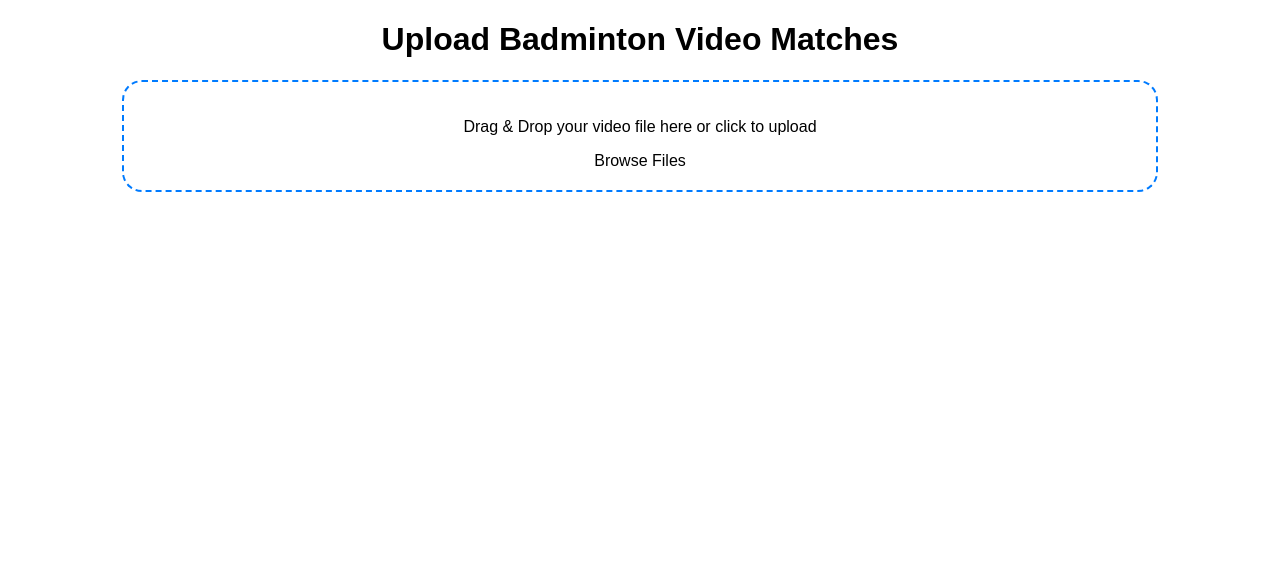
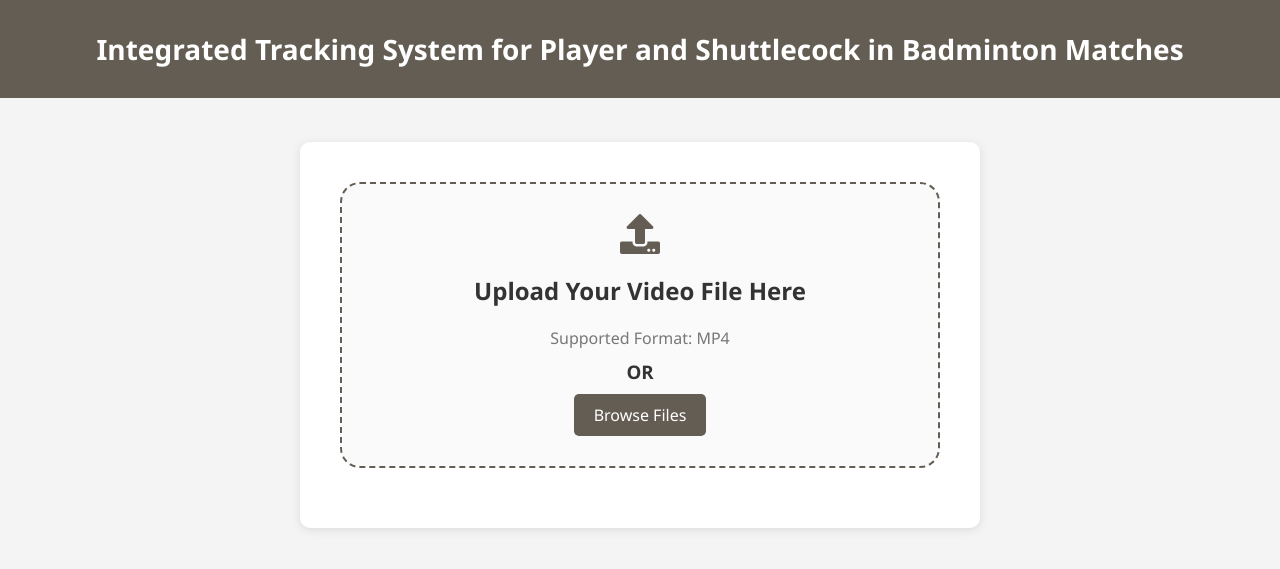
Before and after one commit to CarmenLiew/FYP-MDS12-Badminton, a Flask app: page / in a window 1280 px wide. Shown: the top 569 px of the page. Run offline with Flask 3, Linux system fonts and the light colour scheme; some libraries are stand-ins or nearby versions.

Commit message:
Updated UI

```diff
--- a/app.py
+++ b/app.py
@@ -67,5 +67,10 @@ def upload_file():
         print(f"Video URL: {video_url}")  # Debugging statement
         return jsonify({'video_url': video_url})
 
+@app.route('/result')
+def result():
+    video_url = request.args.get('video_url')
+    return render_template('result.html', video_url=video_url)
+
 if __name__ == '__main__':
     socketio.run(app, debug=True)
--- a/templates/index.html
+++ b/templates/index.html
@@ -3,24 +3,77 @@
 <head>
     <meta charset="UTF-8">
     <meta name="viewport" content="width=device-width, initial-scale=1.0">
+    <link href="https://fonts.googleapis.com/css2?family=Roboto:wght@400;500;700&display=swap" rel="stylesheet">
+    <link rel="stylesheet" href="https://cdnjs.cloudflare.com/ajax/libs/font-awesome/5.15.3/css/all.min.css">
     <title>Player and Shuttlecock Tracker</title>
     <style>
         body {
-            font-family: Arial, sans-serif;
-            margin: 20px;
+            font-family: 'Segoe UI', Tahoma, Geneva, Verdana, sans-serif;
+            margin: 0;
+            padding: 0;
+            background-color: #f4f4f4;
+            color: #333;
+        }
+        header {
+            background-color: #645d53;
+            padding: 30px;
+            color: rgb(255, 255, 255);
             text-align: center;
         }
+        h1 {
+            margin: 0;
+            font-size: 28px;
+        }
+        h2 {
+            font-size: 24px;
+            color: #333;
+        }
+        #main-container {
+            background: white;
+            border-radius: 10px;
+            box-shadow: 0 2px 10px rgba(0, 0, 0, 0.1);
+            padding: 40px;
+            text-align: center;
+            width: 100%;
+            max-width: 600px;
+            margin: 0 auto;
+        }
         #drop-area {
-            border: 2px dashed #007BFF;
+            border: 2px dashed #645d53;
             border-radius: 20px;
-            width: 80%;
-            margin: 0 auto;
-            padding: 20px;
+            padding: 30px;
             text-align: center;
-            transition: background-color 0.3s;
+            transition: background-color 0.3s ease;
+            margin-bottom: 20px;
+            background-color: #fafafa;
+            position: relative;
         }
-        #drop-area.hover {
-            background-color: #f0f8ff;
+        #drop-area:hover {
+            background-color: #eaeaea;
+        }
+        #drop-area i {
+            color: #645d53;
+        }
+        #fileLabel {
+            display: inline-block;
+            background-color: #645d53;
+            color: white;
+            padding: 10px 20px;
+            border-radius: 5px;
+            cursor: pointer;
+            transition: background-color 0.3s ease;
+            text-decoration: none;
+        }
+        #fileLabel:hover {
+            background-color: #5a4a3e;
+        }
+        p {
+            color: #777;
+            margin: 5px 0;
+        }
+        h3 {
+            margin: 10px 0;
+            color: #333;
         }
         #loading {
             display: none;
@@ -47,26 +100,33 @@
             border-radius: 5px;
         }
         video {
+            display: none; /* Initially hidden */
+            width: 100%; /* Full width for video */
             margin-top: 20px;
-            max-width: 100%;
-            border: 1px solid #ccc;
         }
     </style>
 </head>
 <body>
-    <h1>Upload Badminton Video Matches</h1>
+    <header>
+        <h1>Integrated Tracking System for Player and Shuttlecock in Badminton Matches</h1>
+    </header>
+    <br><br>
+    <div id="main-container">
         <div id="drop-area">
-        <p>Drag & Drop your video file here or click to upload</p>
+            <i class="fa fa-upload" style="font-size: 40px;"></i>
+            <h2>Upload Your Video File Here</h2>
+            <p>Supported Format: MP4</p>
+            <h3>OR</h3>
             <input type="file" id="fileElem" accept="video/*" style="display:none;">
-        <label for="fileElem" id="fileLabel" style="cursor:pointer;">Browse Files</label>
+            <label for="fileElem" id="fileLabel">Browse Files</label>
         </div>
         <div id="loading">Processing your video, please wait...</div>
-
         <div id="progressContainer">
             <div id="progressBar"></div>
         </div>
         <div id="status"></div>
-    <video id="outputVideo" controls style="display:none;"></video>
+        <video id="outputVideo" controls></video>
+    </div>
 
     <script src="https://cdn.socket.io/4.0.0/socket.io.min.js"></script>
     <script>
@@ -76,7 +136,6 @@
         const status = document.getElementById('status');
         const progressContainer = document.getElementById('progressContainer');
         const progressBar = document.getElementById('progressBar');
-        const outputVideo = document.getElementById('outputVideo');
 
         // Prevent default drag behaviors
         ['dragenter', 'dragover', 'dragleave', 'drop'].forEach(eventName => {
@@ -151,7 +210,7 @@
                     loading.style.display = 'none';
                     progressContainer.style.display = 'none';
                     status.innerText = 'Processing complete! Please wait for the video to be displayed';
-                    displayVideo(videoUrl);
+                    redirectToResultPage(videoUrl);
                 } else {
                     loading.style.display = 'none';
                     progressContainer.style.display = 'none';
@@ -168,19 +227,9 @@
             xhr.send(formData);
         }
 
-        function displayVideo(videoUrl) {
-            outputVideo.style.display = 'none';  // Hide video initially
-            outputVideo.src = videoUrl;
-
-            // Show the loading indicator while the video is being loaded
-            loading.style.display = 'block';
-
-            // When the video is ready, hide the loading indicator and show the video
-            outputVideo.addEventListener('loadeddata', () => {
-                loading.style.display = 'none';  // Hide loading text when video is ready
-                outputVideo.style.display = 'block';  // Show the video
-                outputVideo.play();  // auto-play the video when ready
-            });
+        function redirectToResultPage(videoUrl) {
+            // Redirect to a new page with the video URL
+            window.location.href = `/result?video_url=${encodeURIComponent(videoUrl)}`;
         }
 
         // Initialize Socket.IO
```
Also changed, not shown: templates/result.html (added, +36 -0 lines). Lines whose indentation alone changed are shown as unchanged.
